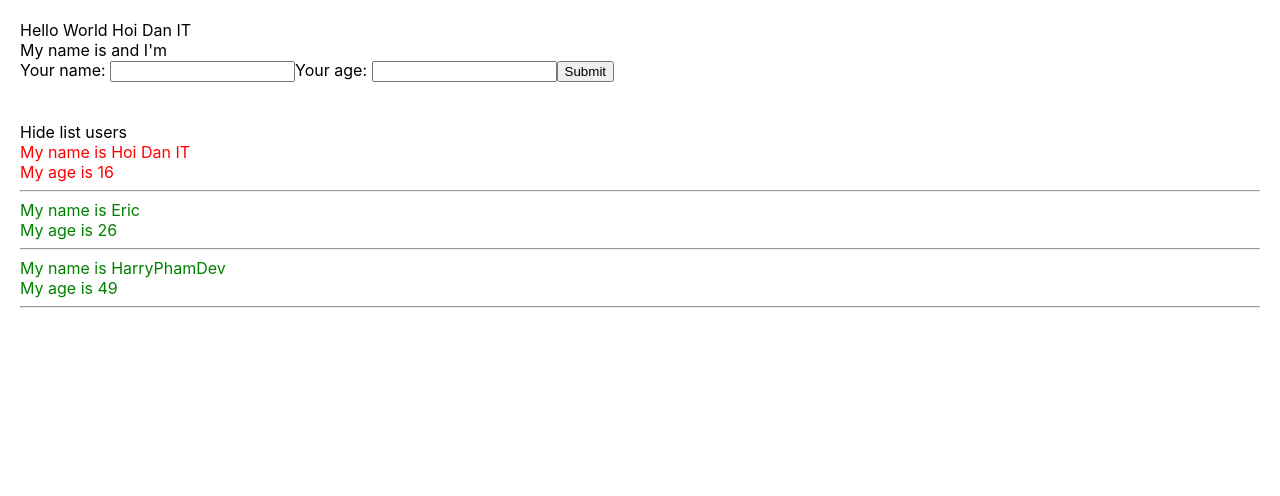
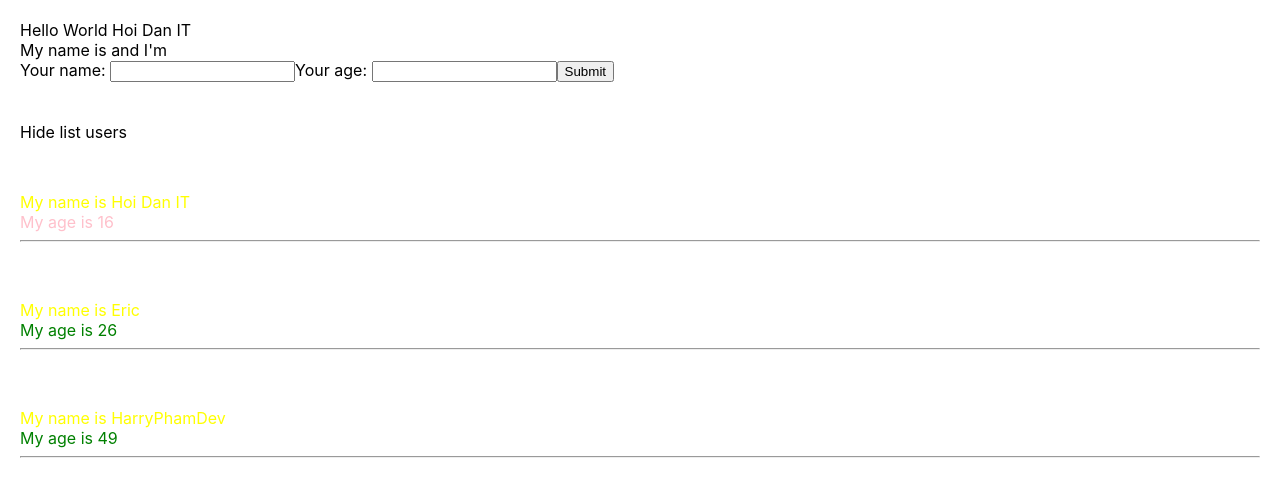
Before and after one commit to tranquockiem1998/test-demo-react, a React (Create React App) app: page / in a window 1280 px wide. Shown: the top 496 px of the page. Built offline with nearby package versions, Linux system fonts and the light colour scheme.

Commit message:
video 27

```diff
--- a/package.json
+++ b/package.json
@@ -13,6 +13,7 @@
     "redux": "4.2.0",
     "redux-devtools-extension": "2.13.9",
     "redux-thunk": "2.4.1",
+    "sass": "1.53.0",
     "web-vitals": "2.1.4"
   },
   "scripts": {
--- a/src/App.js
+++ b/src/App.js
@@ -1,5 +1,5 @@
 import logo from "./logo.svg";
-import "./App.css";
+import "./App.scss";
 import { useDispatch, useSelector } from "react-redux";
 import { increaseCounter, decreaseCounter } from "./redux/action/counterAction";
 import MyComponent from "./components/MyComponent";
--- a/src/components/DisplayInfor.js
+++ b/src/components/DisplayInfor.js
@@ -1,4 +1,5 @@
 import React from "react";
+import "./DisplayInfor.scss";
 
 class DisplayInfor extends React.Component {
   state = {
@@ -13,7 +14,7 @@
     const { listUsers } = this.props;
     // props => viết tắt của từ properties
     return (
-      <div>
+      <div className="display-infor-container">
         <div>
           <span
             onClick={() => {
@@ -29,7 +30,9 @@
             {listUsers.map((user) => {
               return (
                 <div key={user.id} className={user.age > 18 ? "green" : "red"}>
-                  <div>My name is {user.name}</div>
+                  <div style={{ color: "yellow", paddingTop: "50px" }}>
+                    My name is {user.name}
+                  </div>
                   <div>My age is {user.age}</div>
                   <hr></hr>
                 </div>
--- /dev/null
+++ b/src/components/DisplayInfor.scss
@@ -0,0 +1,9 @@
+.display-infor-container {
+  .red {
+    color: pink;
+  }
+
+  .green {
+    color: green;
+  }
+}
```
Also changed, not shown: src/App.scss (renamed from src/App.css), 1 other file (tests, documents, lock files or other folders).
